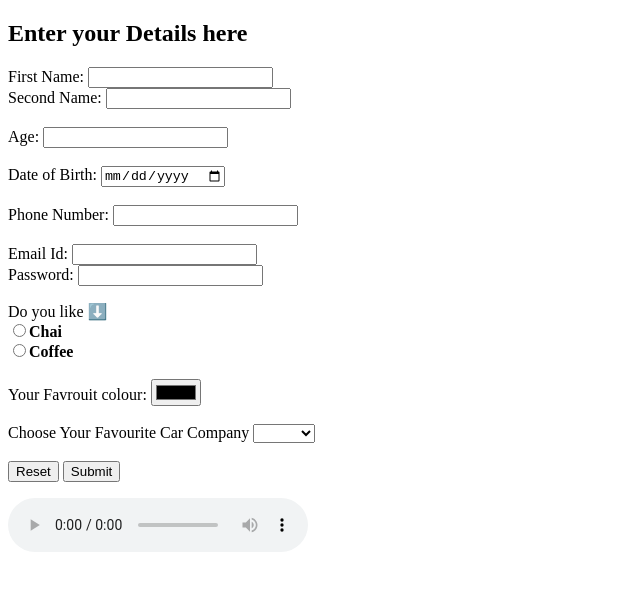
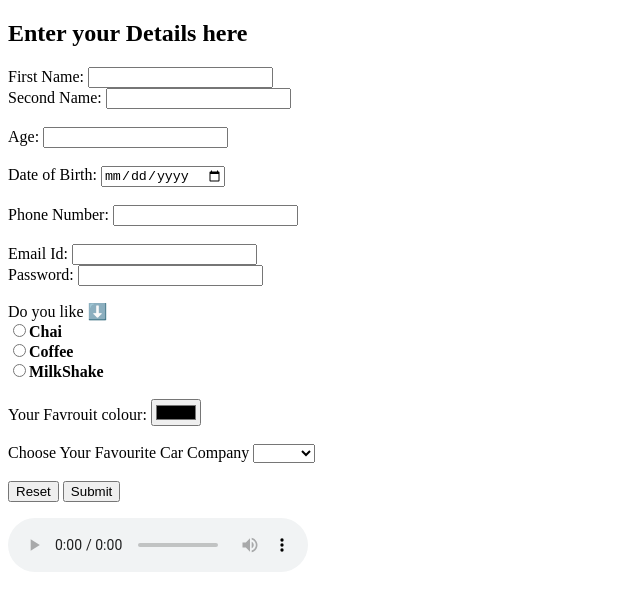
Before and after one commit to tanishsarkar2802/details, a plain HTML site: page index.html in a window 1280 px wide. Shown: the whole page, without its empty margins (0-640 px from the left). Drawn offline with Linux system fonts and the light colour scheme.

Commit message:
Update index.html

```diff
--- a/index.html
+++ b/index.html
@@ -26,7 +26,8 @@
         <label for="7">Password: </label><input id="7" type="password"><br>
         <p>
             Do you like ⬇️<br><input id="chai" name="fav" type="radio"><label for="chai"><b>Chai</b></label>
-            <br><input id="coffee" name="fav" type="radio"><label for="coffee"><b>Coffee</b></label>
+            <br><input id="coffee" name="fav" type="radio"><label for="coffee"><b>Coffee</b></label><br>
+            <input id="milkshake" name="fav" type="radio"><label for="milkshake"><b>MilkShake</b></label>
             <br><br>
 
             <label for="8">Your Favrouit colour: </label><input id="8" type="color">
```
